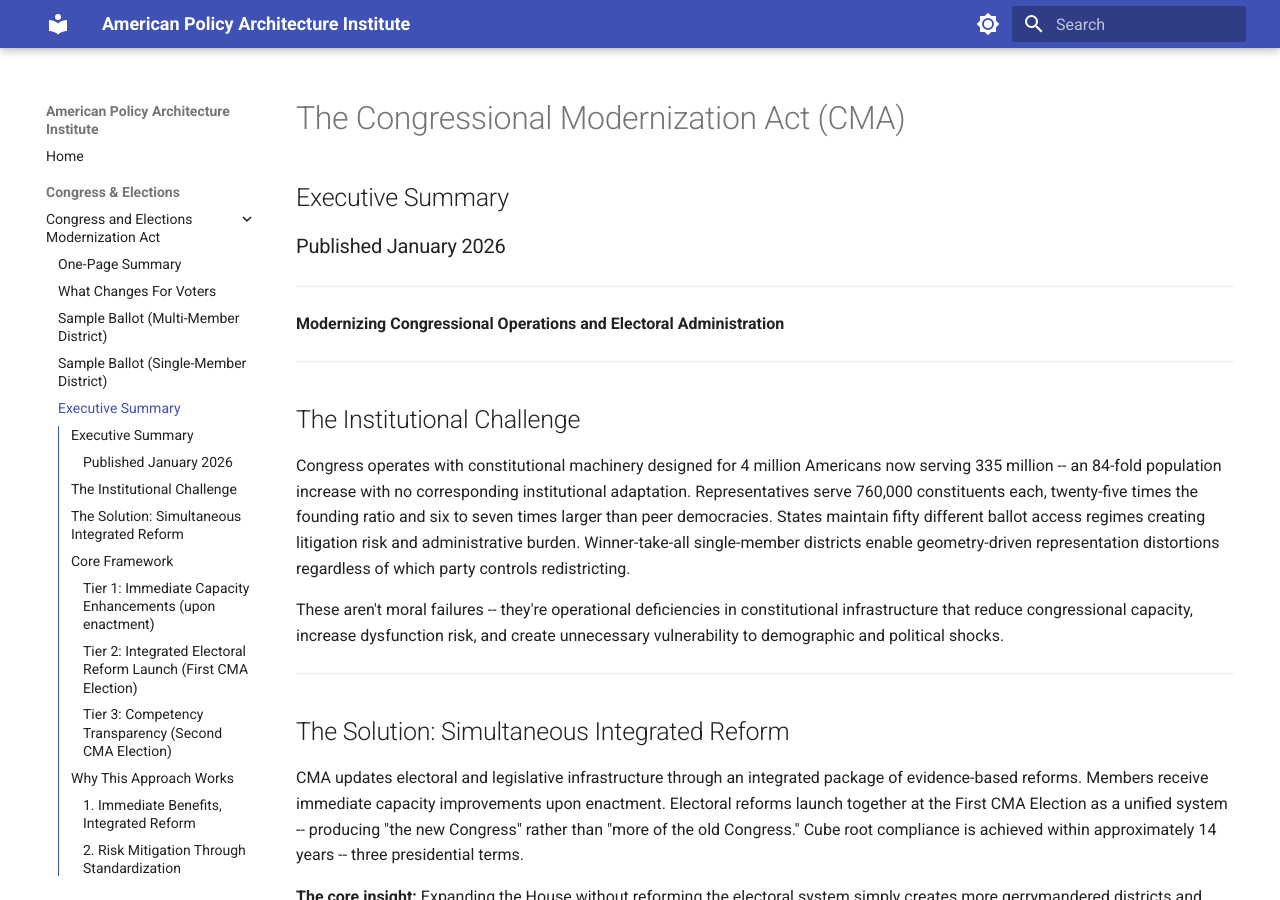
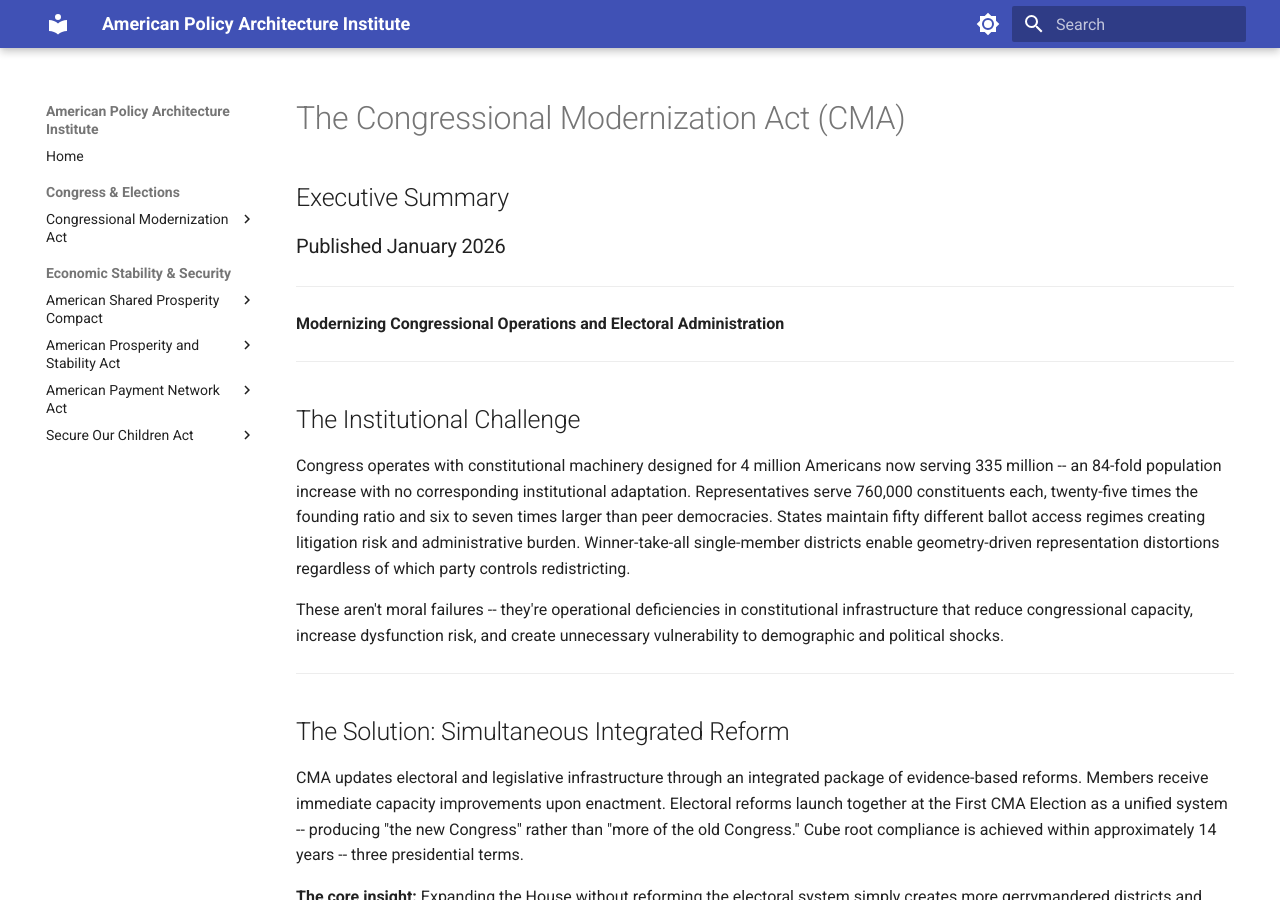
Before and after one commit to albertintech/apai, an MkDocs documentation site: the page built from docs/congress/cma/CMA-Executive-Summary.md, in a window 1280 px wide and 900 px high. Built offline with MkDocs 1.6.1 and Material for MkDocs 9.7.7, drawn with Linux system fonts in a browser that asks for light colours.

Commit message:
Revise CMA navigation

```diff
--- a/mkdocs.yml
+++ b/mkdocs.yml
@@ -30,20 +30,19 @@
   - Home: index.md
 
   - Congress & Elections:
-      - Congress and Elections Modernization Act:
+      - Congressional Modernization Act:
           - One-Page Summary: congress/cma/CMA-One-Page-Summary.md
-          - What Changes For Voters: congress/cma/CMA-What-Changes-For-Voters.md
-          - Sample Ballot (Multi-Member District): congress/cma/CMA-Sample-Ballot-Multi-Member-District.md
-          - Sample Ballot (Single-Member District): congress/cma/CMA-Sample-Ballot-Single-Member-District.md
-          - Executive Summary: congress/cma/CMA-Executive-Summary.md
-          - House Member Guide: congress/cma/CMA-House-Member-Guide.md
-          - House Member Guide - Data Appendix: congress/cma/CMA-House-Member-Guide-Data-Appendix.md
-          - Legislative Overview: congress/cma/CMA-Legislative-Overview.md
+          - Legislative Text: congress/cma/CMA-The-Congressional-Modernization-Act.md
           - Policy Rationale: congress/cma/CMA-Policy-Rationale.md
-          - Legislative Text: congress/cma/CMA-The-Congressional-Modernization-Act.md
+          - Reference Materials:
+              - What Changes For Voters: congress/cma/CMA-What-Changes-For-Voters.md
+              - Sample Ballot (Multi-Member District): congress/cma/CMA-Sample-Ballot-Multi-Member-District.md
+              - Sample Ballot (Single-Member District): congress/cma/CMA-Sample-Ballot-Single-Member-District.md
+              - House Member Guide: congress/cma/CMA-House-Member-Guide.md
+              - Data Appendix: congress/cma/CMA-House-Member-Guide-Data-Appendix.md
 
   - Economic Stability & Security:
-      - The American Shared Prosperity Compact:
+      - American Shared Prosperity Compact:
           - One-Page Summary: aspc/ASPC-One-Page-Summary.md
           - Executive Summary: aspc/ASPC-Executive-Summary.md
           - FAQ: aspc/ASPC-FAQ.md
```
